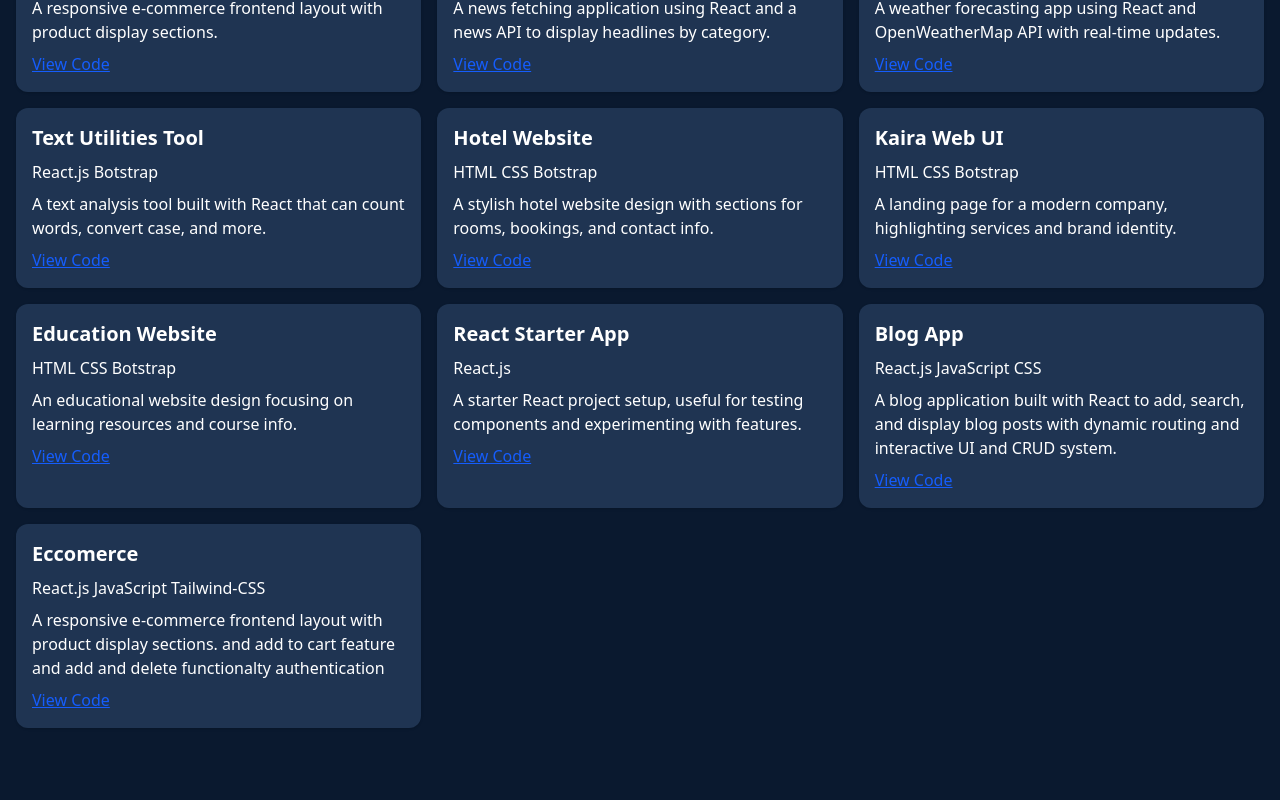
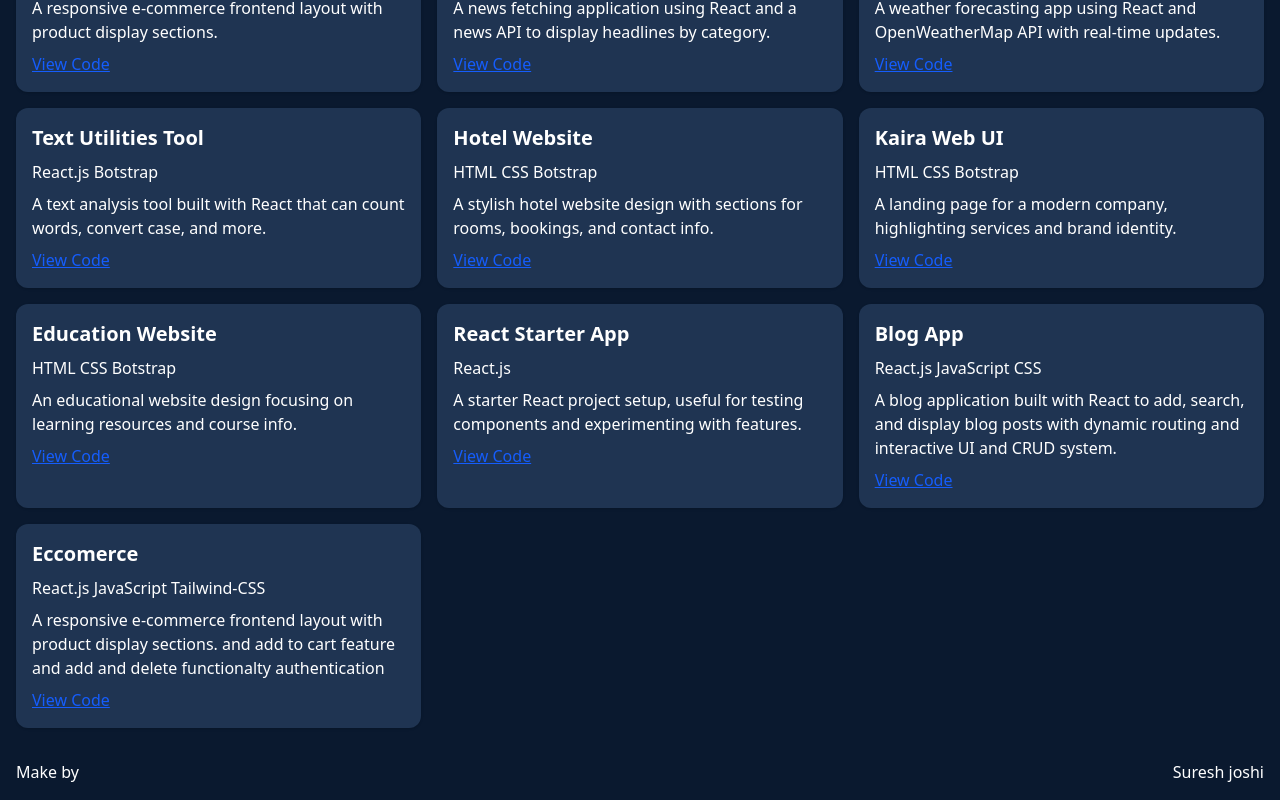
Before and after one commit to sureshjoshi88/Protfoliou-website, a React (Vite) app: page /projects in a window 1280 px wide. Shown: the part 416-1216 px from the top of the page. Before the commit the page ends 1160 px from the top, so only its background shows below. Built offline with nearby package versions, Linux system fonts and the light colour scheme.

Commit message:
add content

```diff
--- a/src/App.jsx
+++ b/src/App.jsx
@@ -7,6 +7,7 @@ import About from './component/About'
 import Project from './component/Project'
 import { Routes, Route } from 'react-router-dom';
 import { useState } from 'react'
+import Foter from './component/Foter'
 
 function App() {
   const toggleButton = () => {
@@ -45,7 +46,7 @@ function App() {
         <Route path="/projects" element={<Project mode={mode} />} />
 
       </Routes>
-
+        <Foter/>
     </>
   )
 }
--- a/src/component/Foter.jsx
+++ b/src/component/Foter.jsx
@@ -3,7 +3,10 @@ import React from 'react'
 const Foter = () => {
   return (
     <div>
-
+      <div className='flex justify-between p-4 font-medium'>
+        <p>Make by</p>
+        <p>Suresh joshi</p>
+      </div>
     </div>
   )
 }
```
